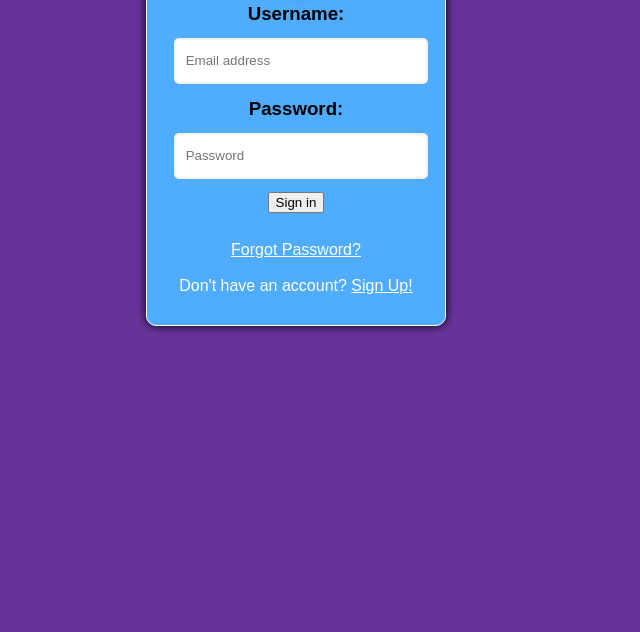
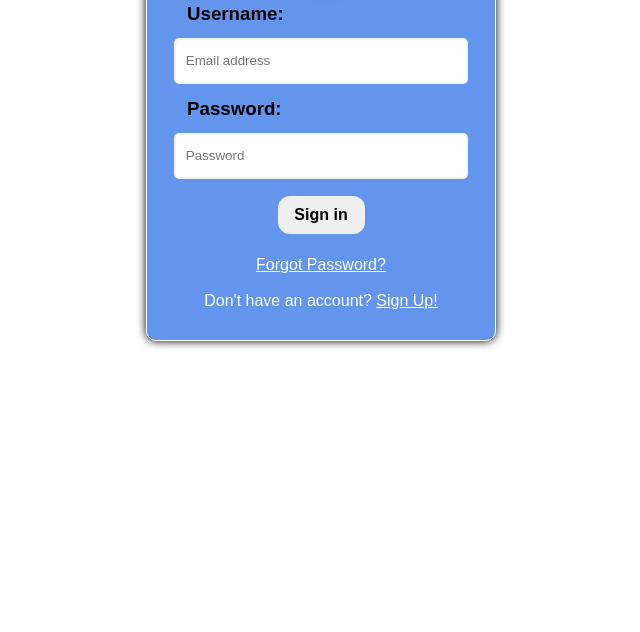
Before and after one commit to gidwania99/SmartLab_Modified, a plain HTML site: page signin.html in a window 1280 px wide. Shown: the part 168-800 px from the top of the page, without its empty margins (344-984 px from the left). Drawn offline with Linux system fonts and the light colour scheme.

Commit message:
Add files via upload

```diff
--- a/css/loginStyle.css
+++ b/css/loginStyle.css
@@ -1,6 +1,5 @@
 body {
-  /* background:url('http://cdn.wallpapersafari.com/13/6/Mpsg2b.jpg'); */
-  background: rebeccapurple;
+  background: border-box;
   margin:0px;
   font-family: 'Ubuntu', sans-serif;
 	background-size: 100% 110%;
@@ -23,12 +22,13 @@ h1, h2, h3, h4, h5, h6, a {
 }
 .login-form {
   border:.5px solid #fff;
-  background:#4facff;
+  width: 350px;
+  background: cornflowerblue;
   border-radius:10px;
   box-shadow:0px 0px 10px #000;
 }
 .login-form h3 {
-  text-align:left;
+  text-align: left;
   margin-left:40px;
   color:#000;
 }
@@ -70,15 +70,28 @@ h1, h2, h3, h4, h5, h6, a {
 .forgot-pass{
   color: #fff;
 }
-/*Media Querie
-@media only screen and (min-width : 150px) and (max-width : 1200px){*/
-.login-form h3 {
-  text-align:center;
-  margin:0;
-}
+
 .sign-up, .no-access {
   margin:10px 0;
 }
 .login-button {
   margin-bottom:10px;
+  border: none;
+  border-radius: 12px;
+  color: black;
+  padding: 10px;
+  text-align: center;
+  text-decoration: none;
+  display: inline-block;
+  font-size: 16px;
+  margin: 4px 2px;
+  width: 25%;
+  font-weight: 600;
 }
+.error{
+  color:#D2042D;
+  font-size: larger;
+  text-align: left;
+  margin-left: 35px;
+  margin-bottom: 5px;
+}
```
